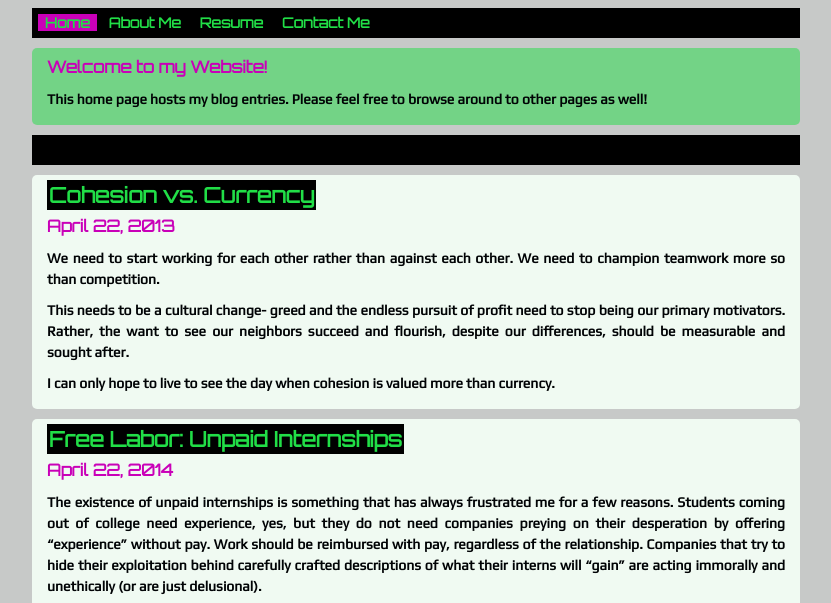
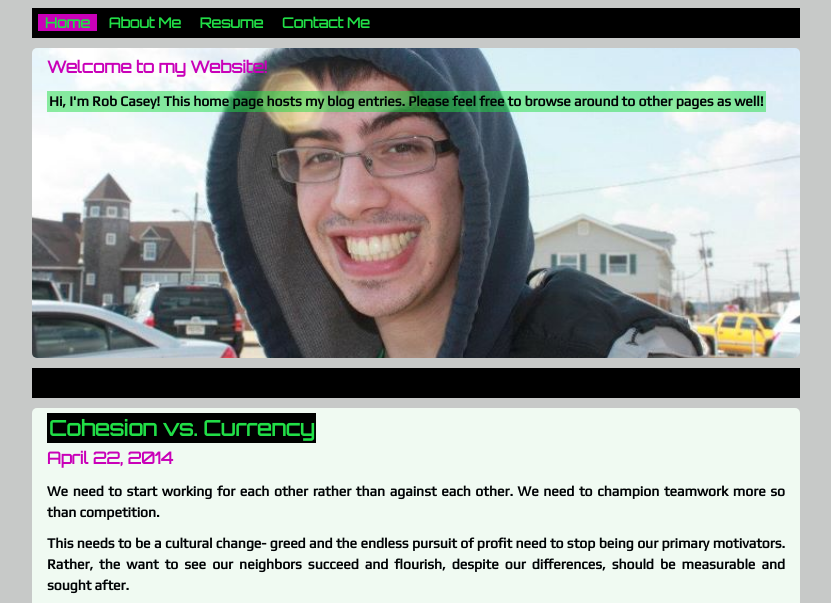
Before and after one commit to purgingomen/PersonalWebsite, a plain HTML site: page Personal_Website/index.html in a window 1280 px wide. Shown: the part 135-738 px from the top of the page, without its empty margins (224-1055 px from the left). Drawn offline with Linux system fonts and the light colour scheme.

Commit message:
Added a picture of me!
Added a picture of me!

```diff
--- a/Personal_Website/index.html
+++ b/Personal_Website/index.html
@@ -42,12 +42,13 @@
 	<content class="main-content">
 		<div class="content-div" id="welcome-message">
 			<h3>Welcome to my Website!</h3>
-			<p>This home page hosts my blog entries. Please feel free to browse around to other pages as well!</p>
+			<p>Hi, I'm Rob Casey! This home page hosts my blog entries. Please feel free to browse around to other pages as well!</p>
+
 		</div>
 		<div class="divider-bar"></div>
 		<div class="content-div">
 			<h2>Cohesion vs. Currency</h2>
-			<h3>April 22, 2013</h3>
+			<h3>April 22, 2014</h3>
 			<p>We need to start working for each other rather than against each other. We need to champion teamwork more so than competition.</p>
 			<p>This needs to be a cultural change- greed and the endless pursuit of profit need to stop being our primary motivators. Rather, the want to see our neighbors succeed and flourish, despite our differences, should be measurable and sought after.</p>
 			<p>I can only hope to live to see the day when cohesion is valued more than currency.</p>
--- a/Personal_Website/personal_site_stylesheet.css
+++ b/Personal_Website/personal_site_stylesheet.css
@@ -180,7 +180,20 @@ nav ul a:hover, nav ul a:active, .active {
 }
 #welcome-message {
 	background: rgba(33, 222, 71, .5);
+	background-image: url(me.jpeg);
+	background-repeat: no-repeat;
+	background-attachment: scroll;
+	background-position: center;
+	background-size: cover;
+	height: 300px;
 }
+#welcome-message p {
+	background: rgba(33, 222, 71, .5);
+	display: inline-block;
+	padding-left: 2px;
+	padding-right: 2px;
+}
+
 input[type="submit"]:focus {
 	outline-color: #C900B8;
 }
```
Also changed, not shown: Personal_Website/me.jpeg (added).
